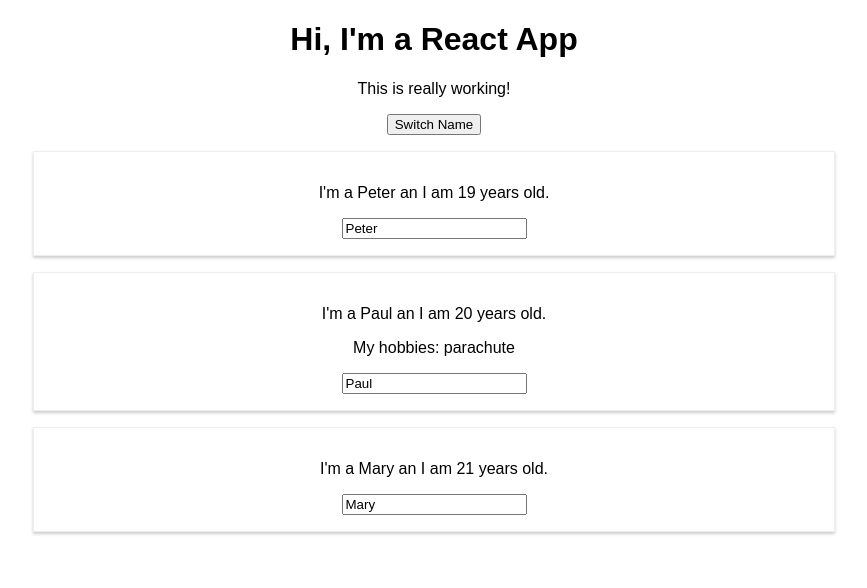
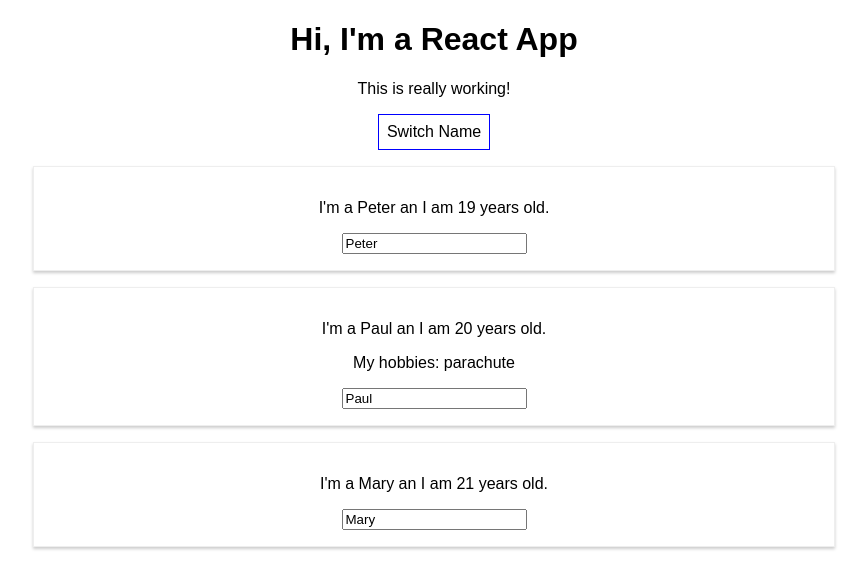
Before and after one commit to makomweb/notes-react-course, a React (Create React App) app in the folder react-complete-guide/: page / in a window 1280 px wide. Shown: the top 588 px of the page, without its empty margins (206-1073 px from the left). Built offline with nearby package versions, Linux system fonts and the light colour scheme.

Commit message:
use inline styling for the button

```diff
--- a/react-complete-guide/src/App.js
+++ b/react-complete-guide/src/App.js
@@ -33,11 +33,21 @@ class App extends Component {
   }
 
   render() {
+    const style = {
+      backgroundColor: 'white',
+      font: 'inherit',
+      border: '1px solid blue',
+      padding: '8px',
+      cursor: 'pointer'
+    };
+
     return (
       <div className="App">
         <h1>Hi, I'm a React App</h1>
         <p>This is really working!</p>
-        <button onClick={this.switchNameHandler.bind(this, 'Martin')}>Switch Name</button>
+        <button
+          style={style}
+          onClick={this.switchNameHandler.bind(this, 'Martin')}>Switch Name</button>
         <Person
           name={this.state.persons[0].name}
           age={this.state.persons[0].age} />
```
Also changed, not shown: 1 other file (tests, documents, lock files or other folders).
